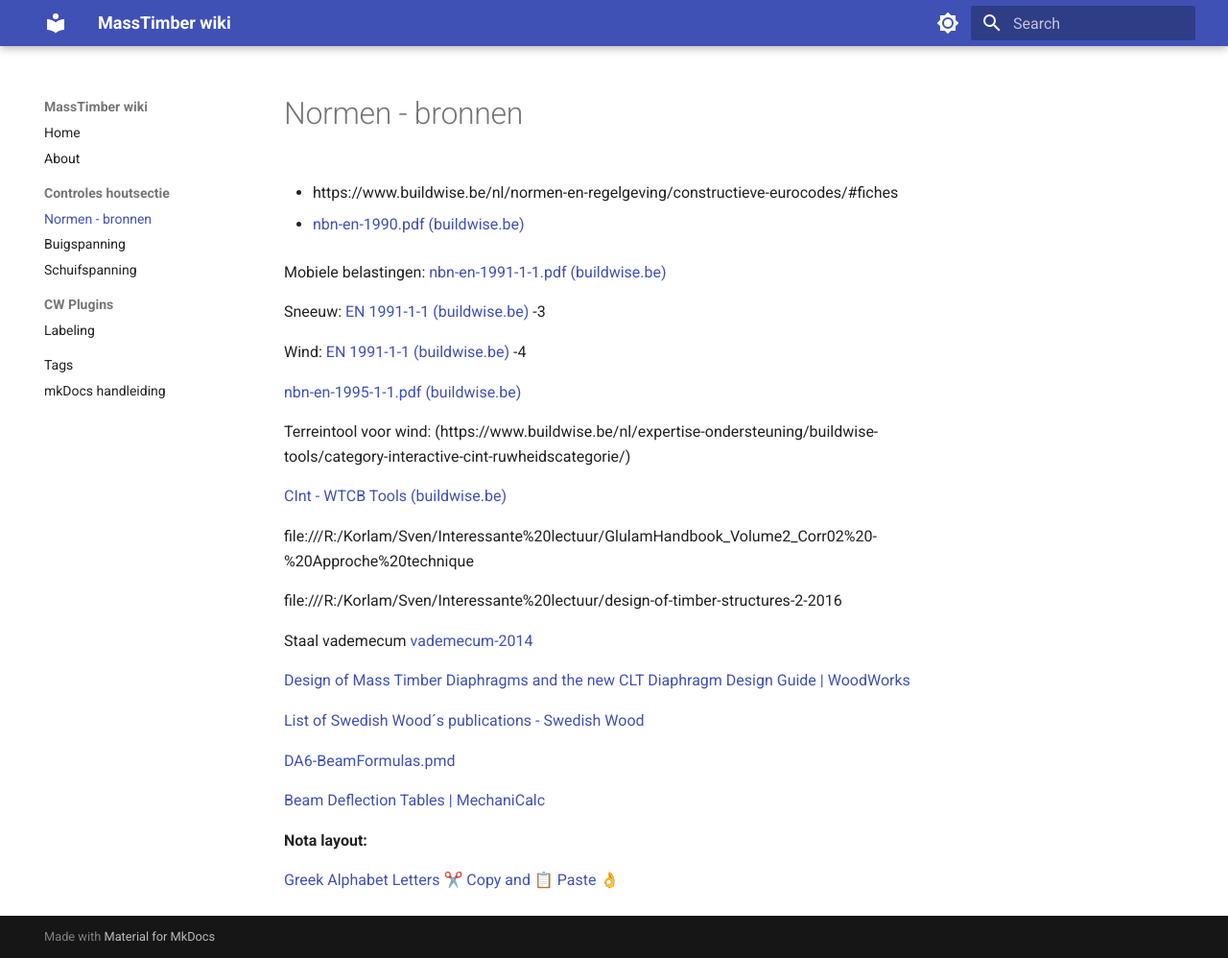
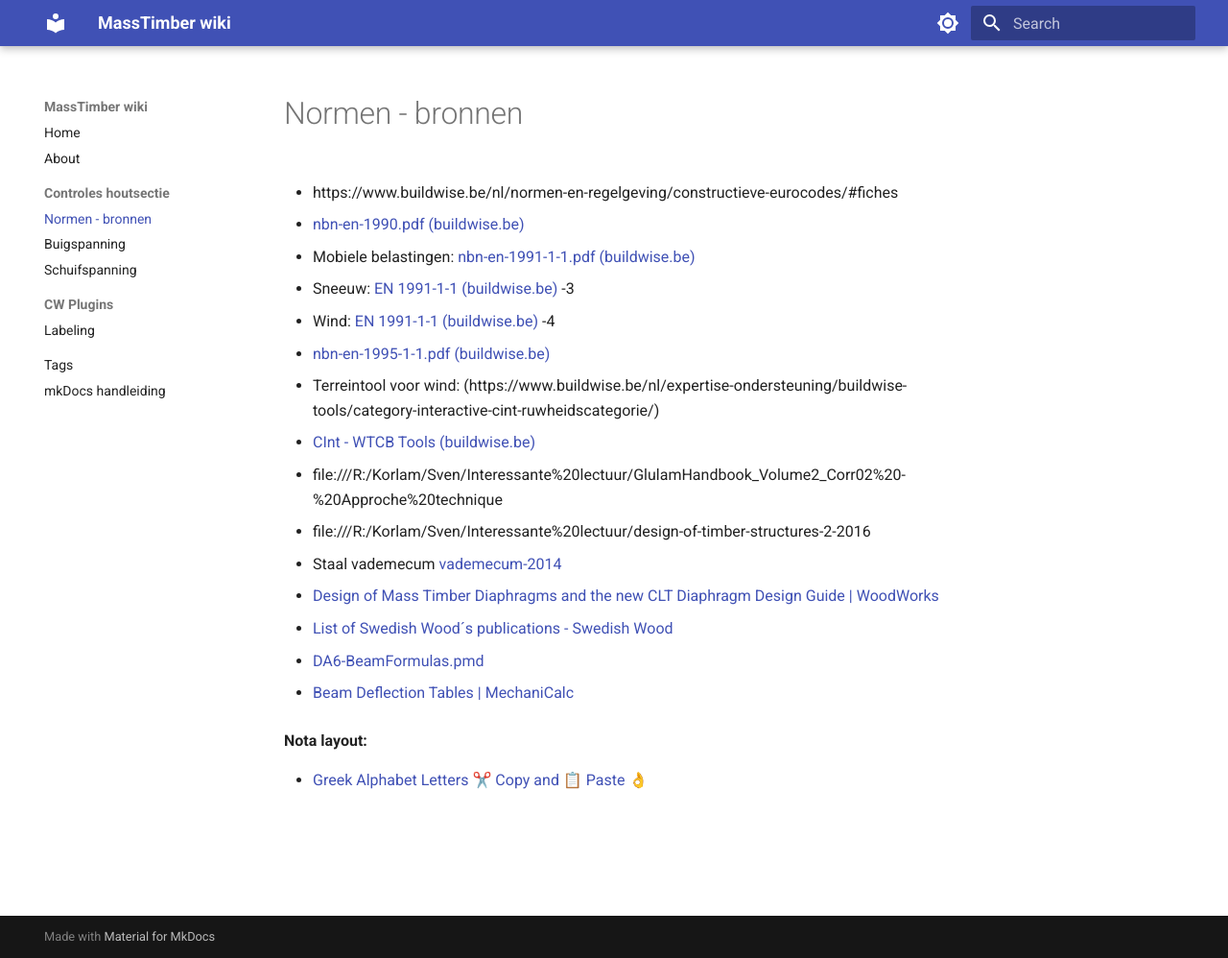
Before and after one commit to kevindevromeLTS/MassTimber-wiki, an MkDocs documentation site: the page built from docs/controleHoutsectie/Normen-bronnen.md, in a window 1280 px wide and 998 px high. Shown: the whole window at 96% size. Built offline with MkDocs 1.6.1 and Material for MkDocs 9.7.7, drawn with Linux system fonts in a browser that asks for light colours.

```diff
--- a/docs/controleHoutsectie/Normen-bronnen.md
+++ b/docs/controleHoutsectie/Normen-bronnen.md
@@ -4,32 +4,32 @@
 
 - [nbn-en-1990.pdf (buildwise.be)](https://www.buildwise.be/media/lnwgdz3y/nbn-en-1990.pdf)
 
-Mobiele belastingen: [nbn-en-1991-1-1.pdf (buildwise.be)](https://www.buildwise.be/media/td4ltgij/nbn-en-1991-1-1.pdf)
+- Mobiele belastingen: [nbn-en-1991-1-1.pdf (buildwise.be)](https://www.buildwise.be/media/td4ltgij/nbn-en-1991-1-1.pdf)
 
-Sneeuw: [EN 1991-1-1 (buildwise.be)](https://www.buildwise.be/media/e5jfw02o/nbn-en-1991-1-3.pdf) -3
+- Sneeuw: [EN 1991-1-1 (buildwise.be)](https://www.buildwise.be/media/e5jfw02o/nbn-en-1991-1-3.pdf) -3
 
-Wind: [EN 1991-1-1 (buildwise.be)](https://www.buildwise.be/media/d3vj3ghx/nbn-en-1991-1-4.pdf) -4
+- Wind: [EN 1991-1-1 (buildwise.be)](https://www.buildwise.be/media/d3vj3ghx/nbn-en-1991-1-4.pdf) -4
 
-[nbn-en-1995-1-1.pdf (buildwise.be)](https://www.buildwise.be/media/4b3pzl4e/nbn-en-1995-1-1.pdf)
+- [nbn-en-1995-1-1.pdf (buildwise.be)](https://www.buildwise.be/media/4b3pzl4e/nbn-en-1995-1-1.pdf)
 
-Terreintool voor wind: (https://www.buildwise.be/nl/expertise-ondersteuning/buildwise-tools/category-interactive-cint-ruwheidscategorie/)
+- Terreintool voor wind: (https://www.buildwise.be/nl/expertise-ondersteuning/buildwise-tools/category-interactive-cint-ruwheidscategorie/)
 
-[CInt - WTCB Tools (buildwise.be)](https://cint.buildwise.be/nl)
+- [CInt - WTCB Tools (buildwise.be)](https://cint.buildwise.be/nl)
 
-file:///R:/Korlam/Sven/Interessante%20lectuur/GlulamHandbook_Volume2_Corr02%20-%20Approche%20technique
+- file:///R:/Korlam/Sven/Interessante%20lectuur/GlulamHandbook_Volume2_Corr02%20-%20Approche%20technique
 
-file:///R:/Korlam/Sven/Interessante%20lectuur/design-of-timber-structures-2-2016
+- file:///R:/Korlam/Sven/Interessante%20lectuur/design-of-timber-structures-2-2016
 
-Staal vademecum [vademecum-2014](https://www.infosteel.be/images/vademecum-2014/42/index.html)
+- Staal vademecum [vademecum-2014](https://www.infosteel.be/images/vademecum-2014/42/index.html)
 
-[Design of Mass Timber Diaphragms and the new CLT Diaphragm Design Guide | WoodWorks](https://www.woodworks.org/wp-content/uploads/presentation_slides_Breneman_Design_Mass_Timber_Diaphragms_New_CLT_Design_Guide_07.2023.pdf)
+- [Design of Mass Timber Diaphragms and the new CLT Diaphragm Design Guide | WoodWorks](https://www.woodworks.org/wp-content/uploads/presentation_slides_Breneman_Design_Mass_Timber_Diaphragms_New_CLT_Design_Guide_07.2023.pdf)
 
-[List of Swedish Wood´s publications - Swedish Wood](https://www.swedishwood.com/publications/list_of_swedish_woods_publications/)
+- [List of Swedish Wood´s publications - Swedish Wood](https://www.swedishwood.com/publications/list_of_swedish_woods_publications/)
 
-[DA6-BeamFormulas.pmd](https://engineering.purdue.edu/~ce474/Docs/DA6-BeamFormulas.pdf)
+- [DA6-BeamFormulas.pmd](https://engineering.purdue.edu/~ce474/Docs/DA6-BeamFormulas.pdf)
 
-[Beam Deflection Tables | MechaniCalc](https://mechanicalc.com/reference/beam-deflection-tables)
+- [Beam Deflection Tables | MechaniCalc](https://mechanicalc.com/reference/beam-deflection-tables)
 
 **Nota layout:**
 
-[Greek Alphabet Letters ✂️ Copy and 📋 Paste 👌](https://www.greekalphabetletters.com/)
+- [Greek Alphabet Letters ✂️ Copy and 📋 Paste 👌](https://www.greekalphabetletters.com/)
```
